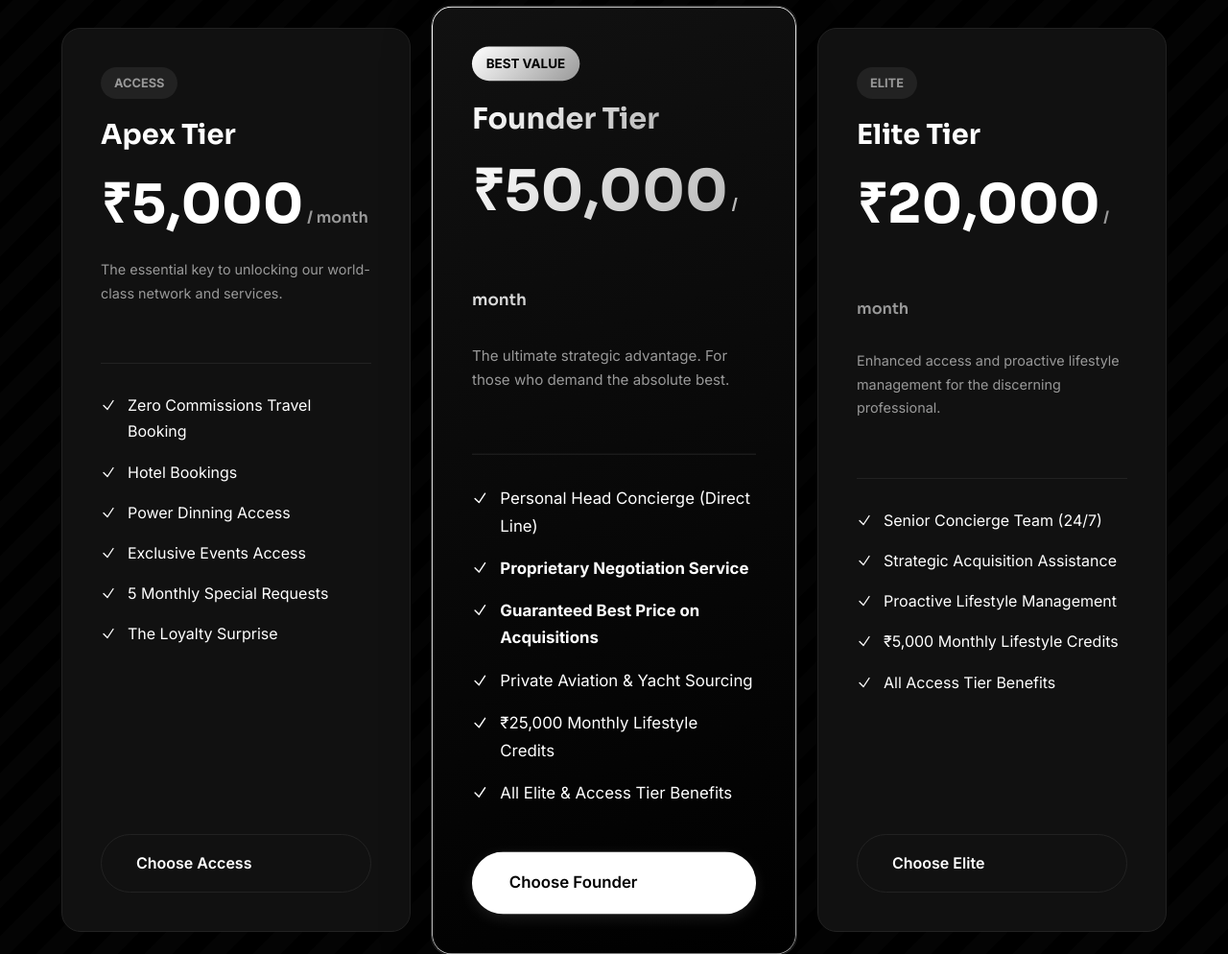
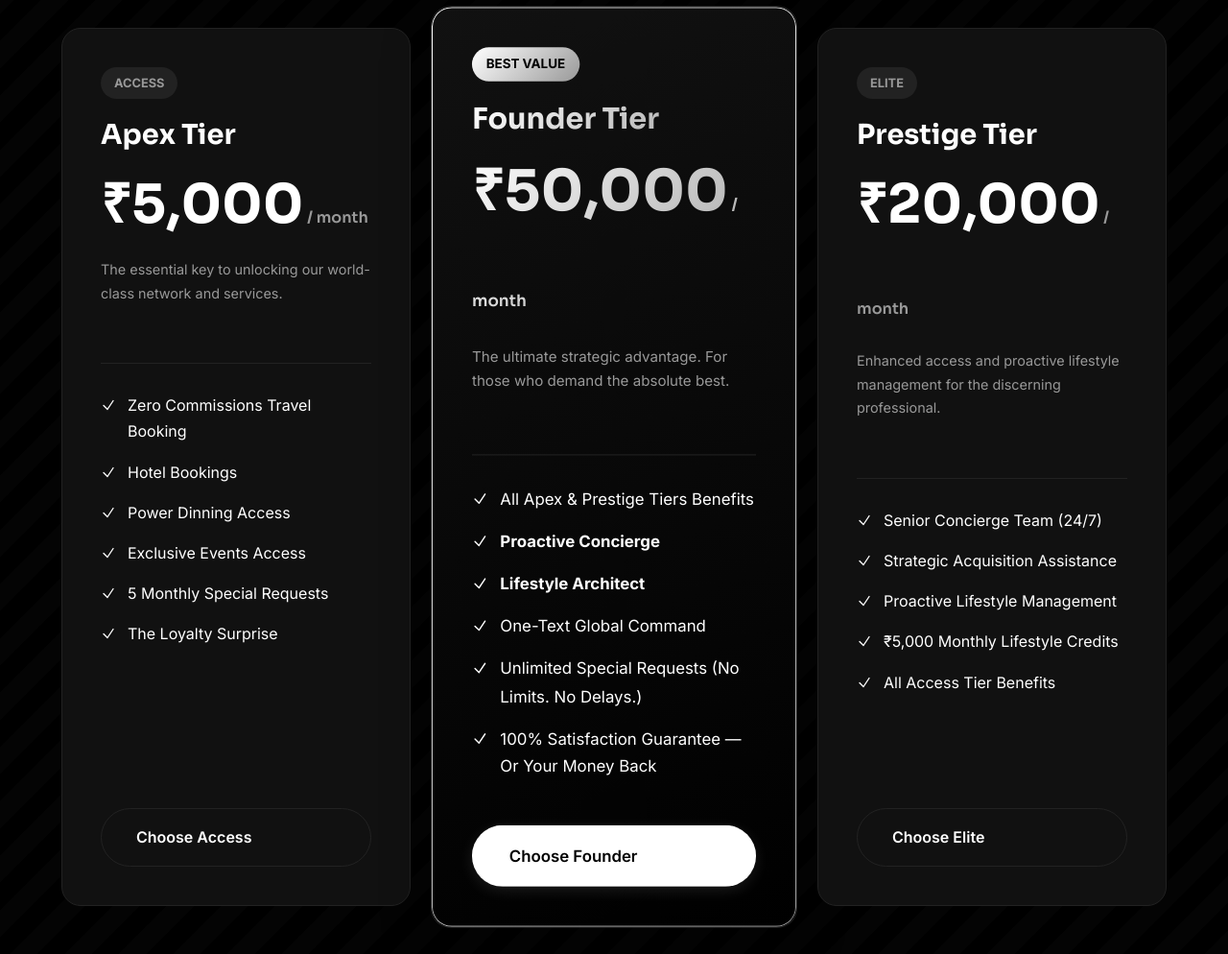
Before and after one commit to shabb1207/gate11, a plain HTML site: page index.html in a window 1280 px wide. Shown: the part 2400-3394 px from the top of the page at 96% size. Drawn offline with Linux system fonts and the light colour scheme.

Commit message:
index.html
Founder Tier Updated

```diff
--- a/index.html
+++ b/index.html
@@ -425,19 +425,19 @@
                         <div class="price gradient-text">₹50,000<span> / month</span></div>
                         <p>The ultimate strategic advantage. For those who demand the absolute best.</p>
                         <ul class="perks-list">
-                            <li><svg xmlns="http://www.w3.org/2000/svg" fill="none" viewBox="0 0 24 24" stroke-width="2" stroke="currentColor"><path stroke-linecap="round" stroke-linejoin="round" d="M4.5 12.75l6 6 9-13.5" /></svg>Personal Head Concierge (Direct Line)</li>
-                            <li><svg xmlns="http://www.w3.org/2000/svg" fill="none" viewBox="0 0 24 24" stroke-width="2" stroke="currentColor"><path stroke-linecap="round" stroke-linejoin="round" d="M4.5 12.75l6 6 9-13.5" /></svg><b>Proprietary Negotiation Service</b></li>
-                            <li><svg xmlns="http://www.w3.org/2000/svg" fill="none" viewBox="0 0 24 24" stroke-width="2" stroke="currentColor"><path stroke-linecap="round" stroke-linejoin="round" d="M4.5 12.75l6 6 9-13.5" /></svg><b>Guaranteed Best Price on Acquisitions</b></li>
-                             <li><svg xmlns="http://www.w3.org/2000/svg" fill="none" viewBox="0 0 24 24" stroke-width="2" stroke="currentColor"><path stroke-linecap="round" stroke-linejoin="round" d="M4.5 12.75l6 6 9-13.5" /></svg>Private Aviation & Yacht Sourcing</li>
-                            <li><svg xmlns="http://www.w3.org/2000/svg" fill="none" viewBox="0 0 24 24" stroke-width="2" stroke="currentColor"><path stroke-linecap="round" stroke-linejoin="round" d="M4.5 12.75l6 6 9-13.5" /></svg>₹25,000 Monthly Lifestyle Credits</li>
-                            <li><svg xmlns="http://www.w3.org/2000/svg" fill="none" viewBox="0 0 24 24" stroke-width="2" stroke="currentColor"><path stroke-linecap="round" stroke-linejoin="round" d="M4.5 12.75l6 6 9-13.5" /></svg>All Elite & Access Tier Benefits</li>
+                            <li><svg xmlns="http://www.w3.org/2000/svg" fill="none" viewBox="0 0 24 24" stroke-width="2" stroke="currentColor"><path stroke-linecap="round" stroke-linejoin="round" d="M4.5 12.75l6 6 9-13.5" /></svg>All Apex & Prestige Tiers Benefits</li>
+                            <li><svg xmlns="http://www.w3.org/2000/svg" fill="none" viewBox="0 0 24 24" stroke-width="2" stroke="currentColor"><path stroke-linecap="round" stroke-linejoin="round" d="M4.5 12.75l6 6 9-13.5" /></svg><b>Proactive Concierge</b></li>
+                            <li><svg xmlns="http://www.w3.org/2000/svg" fill="none" viewBox="0 0 24 24" stroke-width="2" stroke="currentColor"><path stroke-linecap="round" stroke-linejoin="round" d="M4.5 12.75l6 6 9-13.5" /></svg><b>Lifestyle Architect</b></li>
+                             <li><svg xmlns="http://www.w3.org/2000/svg" fill="none" viewBox="0 0 24 24" stroke-width="2" stroke="currentColor"><path stroke-linecap="round" stroke-linejoin="round" d="M4.5 12.75l6 6 9-13.5" /></svg>One-Text Global Command</li>
+                            <li><svg xmlns="http://www.w3.org/2000/svg" fill="none" viewBox="0 0 24 24" stroke-width="2" stroke="currentColor"><path stroke-linecap="round" stroke-linejoin="round" d="M4.5 12.75l6 6 9-13.5" /></svg>Unlimited Special Requests (No Limits. No Delays.)</li>
+                            <li><svg xmlns="http://www.w3.org/2000/svg" fill="none" viewBox="0 0 24 24" stroke-width="2" stroke="currentColor"><path stroke-linecap="round" stroke-linejoin="round" d="M4.5 12.75l6 6 9-13.5" /></svg>100% Satisfaction Guarantee — Or Your Money Back</li>
                         </ul>
                         <a href="#contact" class="btn btn-primary">Choose Founder</a>
                     </div>
                     <!-- Elite Card -->
                     <div class="membership-card fade-in" style="transition-delay: 0.3s;">
                         <span class="tag tag-standard">Elite</span>
-                        <h3>Elite Tier</h3>
+                        <h3>Prestige Tier</h3>
                         <div class="price">₹20,000<span> / month</span></div>
                         <p>Enhanced access and proactive lifestyle management for the discerning professional.</p>
                         <ul class="perks-list">
```
